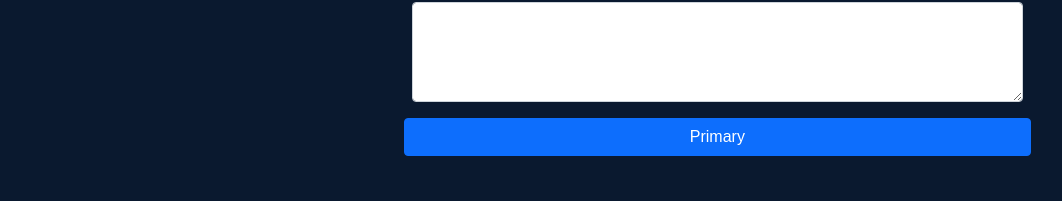
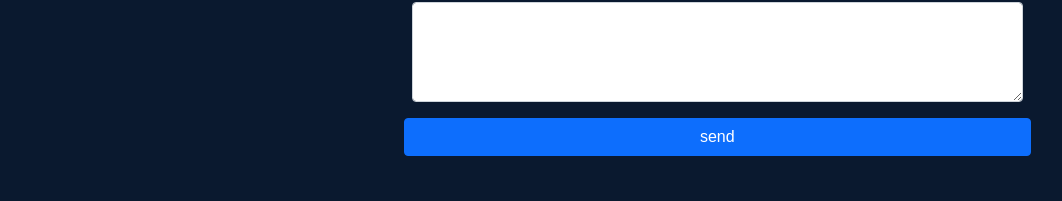
Before and after one commit to rimonhossain12/my-protfolio, a React (Create React App) app: page / in a window 1280 px wide. Shown: the part 1631-1832 px from the top of the page, without its empty margins (50-1112 px from the left). Built offline with nearby package versions, Linux system fonts and the light colour scheme.

Commit message:
text correction

```diff
--- a/src/pages/Home/Contact/UserForm.js
+++ b/src/pages/Home/Contact/UserForm.js
@@ -36,7 +36,7 @@ export const UserForm = () => {
                     <textarea className="form-control" type="text"  name="message" placeholder="Leave a comment here"  style={{ height: '100px' }}></textarea>
                     <label for="floatingTextarea2">Comments</label>
                 </div>
-                <button type="submit" value="Send" className="btn btn-primary col-md-10">Primary</button>
+                <button type="submit" value="Send" className="btn btn-primary col-md-10">send</button>
             </form>
         </>
     );
```
